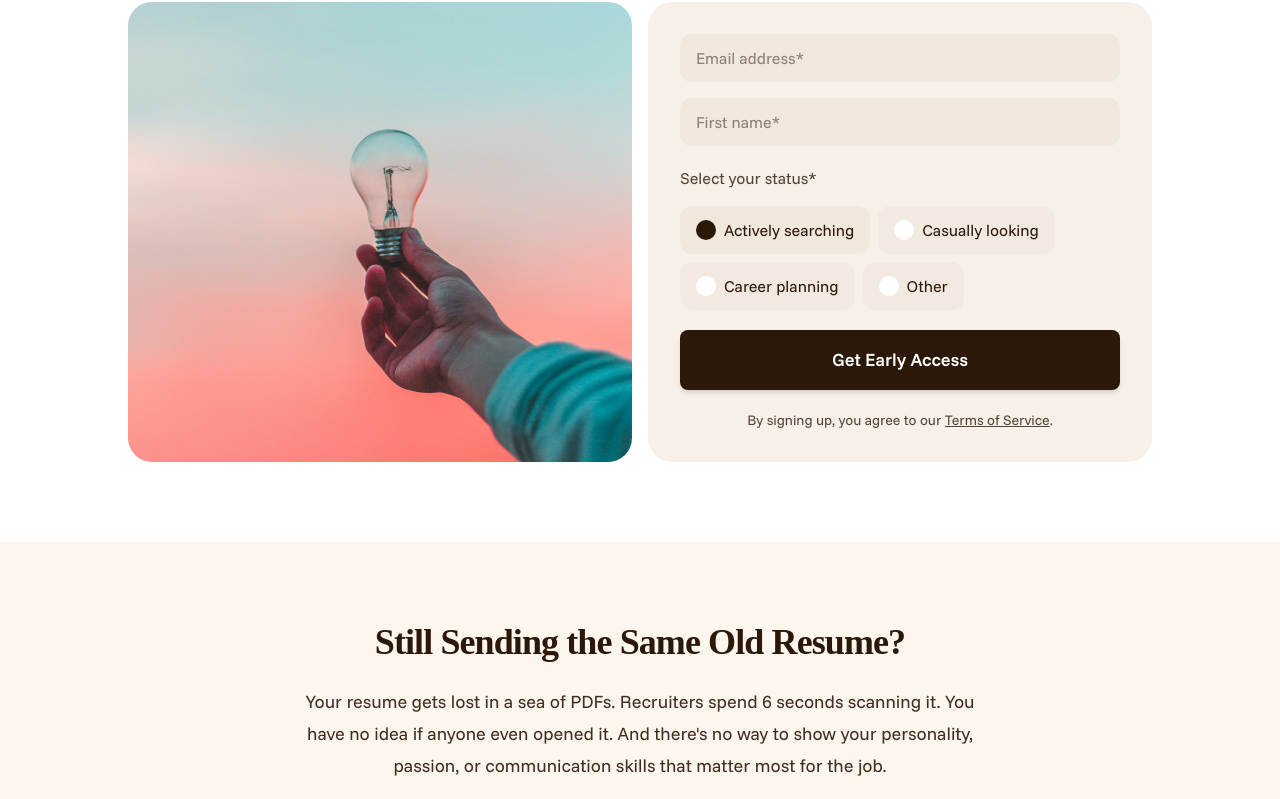
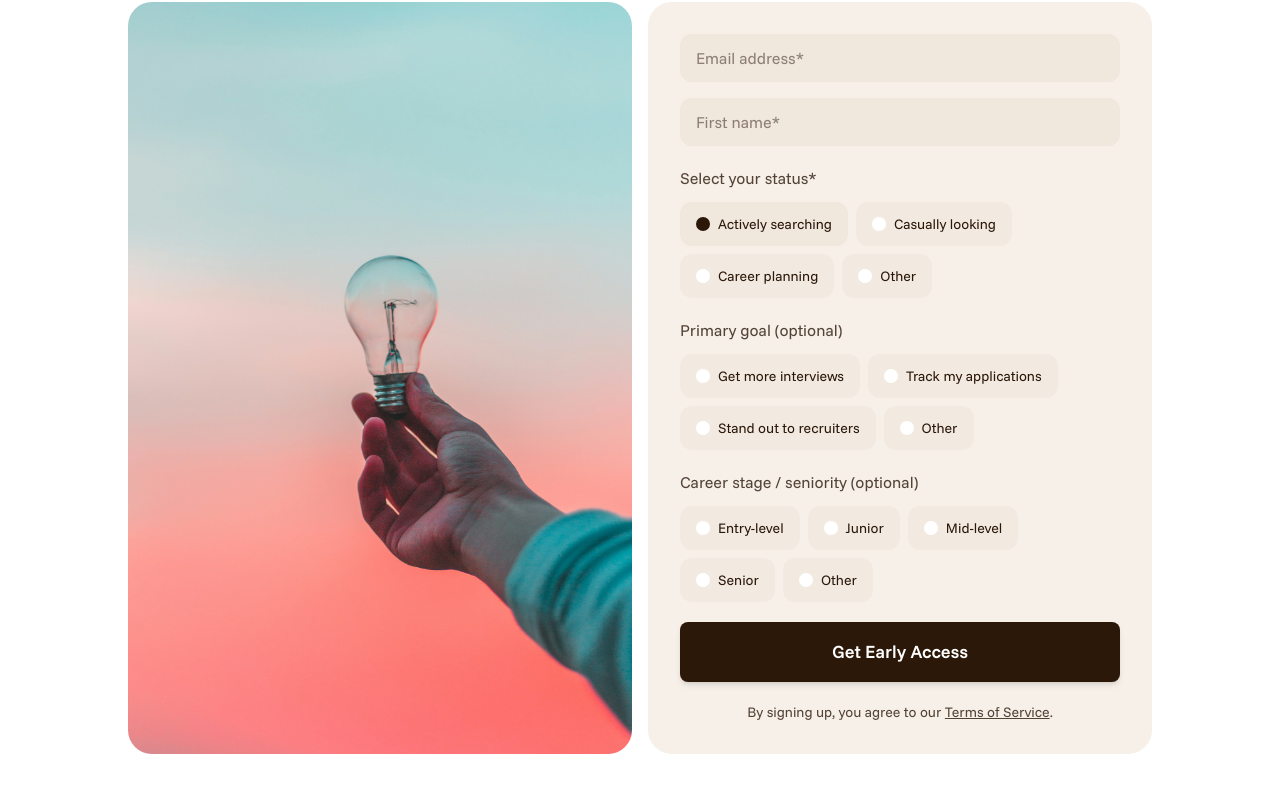
Before and after one commit to joan-gerard/my-hire-view, a Next.js app: page / in a window 1280 px wide. Shown: the part 1054-1853 px from the top of the page. Built offline with nearby package versions, Linux system fonts and the light colour scheme; no server answers; a web font is replaced by a local one.

Commit message:
Waitlist: add primary goal and career stage fields

```diff
--- a/app/api/waitlist/route.ts
+++ b/app/api/waitlist/route.ts
@@ -8,8 +8,32 @@ const JOB_SEARCH_STATUSES = [
   'Other',
 ] as const;
 
+const PRIMARY_GOALS = [
+  'Get more interviews',
+  'Track my applications',
+  'Stand out to recruiters',
+  'Network with recruiters',
+  'Other',
+] as const;
+
+const CAREER_STAGES = [
+  'Entry-level',
+  'Junior (1–3 years)',
+  'Mid-level (3–7 years)',
+  'Senior (7+ years)',
+  'Other',
+] as const;
+
 function isValidStatus(value: unknown): value is (typeof JOB_SEARCH_STATUSES)[number] {
   return typeof value === 'string' && JOB_SEARCH_STATUSES.includes(value as (typeof JOB_SEARCH_STATUSES)[number]);
+}
+
+function isValidPrimaryGoal(value: unknown): value is (typeof PRIMARY_GOALS)[number] {
+  return typeof value === 'string' && PRIMARY_GOALS.includes(value as (typeof PRIMARY_GOALS)[number]);
+}
+
+function isValidCareerStage(value: unknown): value is (typeof CAREER_STAGES)[number] {
+  return typeof value === 'string' && CAREER_STAGES.includes(value as (typeof CAREER_STAGES)[number]);
 }
 
 /**
@@ -22,6 +46,8 @@ export async function POST(request: NextRequest) {
     const email = typeof body?.email === 'string' ? body.email.trim() : '';
     const first_name = typeof body?.first_name === 'string' ? body.first_name.trim() : '';
     const job_search_status = isValidStatus(body?.job_search_status) ? body.job_search_status : null;
+    const primary_goal = isValidPrimaryGoal(body?.primary_goal) ? body.primary_goal : null;
+    const career_stage = isValidCareerStage(body?.career_stage) ? body.career_stage : null;
 
     if (!email) {
       return NextResponse.json({ error: 'Email is required' }, { status: 400 });
@@ -45,6 +71,8 @@ export async function POST(request: NextRequest) {
       email: email.toLowerCase(),
       first_name,
       job_search_status,
+      primary_goal,
+      career_stage,
     });
 
     if (error) {
--- a/components/public/EmailCaptureForm.tsx
+++ b/components/public/EmailCaptureForm.tsx
@@ -9,6 +9,21 @@ const JOB_SEARCH_OPTIONS = [
   { value: "Actively searching", label: "Actively searching" },
   { value: "Casually looking", label: "Casually looking" },
   { value: "Career planning", label: "Career planning" },
+  { value: "Other", label: "Other" },
+] as const;
+
+const PRIMARY_GOAL_OPTIONS = [
+  { value: "Get more interviews", label: "Get more interviews" },
+  { value: "Track my applications", label: "Track my applications" },
+  { value: "Stand out to recruiters", label: "Stand out to recruiters" },
+  { value: "Other", label: "Other" },
+] as const;
+
+const CAREER_STAGE_OPTIONS = [
+  { value: "Entry-level", label: "Entry-level" },
+  { value: "Junior", label: "Junior" },
+  { value: "Mid-level", label: "Mid-level" },
+  { value: "Senior", label: "Senior" },
   { value: "Other", label: "Other" },
 ] as const;
 
@@ -26,6 +41,8 @@ export default function EmailCaptureForm() {
   const [email, setEmail] = useState("");
   const [firstName, setFirstName] = useState("");
   const [jobSearchStatus, setJobSearchStatus] = useState("Actively searching");
+  const [primaryGoal, setPrimaryGoal] = useState("");
+  const [careerStage, setCareerStage] = useState("");
   const [status, setStatus] = useState<
     "idle" | "loading" | "success" | "error"
   >("idle");
@@ -44,6 +61,8 @@ export default function EmailCaptureForm() {
           email: email.trim(),
           first_name: firstName.trim(),
           job_search_status: jobSearchStatus,
+          primary_goal: primaryGoal.trim() || undefined,
+          career_stage: careerStage.trim() || undefined,
         }),
       });
 
@@ -61,6 +80,8 @@ export default function EmailCaptureForm() {
       setEmail("");
       setFirstName("");
       setJobSearchStatus("Actively searching");
+      setPrimaryGoal("");
+      setCareerStage("");
     } catch {
       setStatus("error");
       setErrorMessage("Something went wrong. Please try again.");
@@ -80,7 +101,7 @@ export default function EmailCaptureForm() {
       transition={transition}
     >
       <div className="w-full max-w-5xl text-center flex flex-col items-center gap-4">
-        <SectionBadge label="Early Sign" />
+        <SectionBadge label="Early Sign Up" />
         <h2 className="text-6xl font-light tracking-wide text-[var(--brand-primary)]">
           Be the first to stand out
         </h2>
@@ -104,6 +125,10 @@ export default function EmailCaptureForm() {
                 setFirstName={setFirstName}
                 jobSearchStatus={jobSearchStatus}
                 setJobSearchStatus={setJobSearchStatus}
+                primaryGoal={primaryGoal}
+                setPrimaryGoal={setPrimaryGoal}
+                careerStage={careerStage}
+                setCareerStage={setCareerStage}
                 errorMessage={errorMessage}
                 status={status}
               />
@@ -123,6 +148,10 @@ function SignupForm({
   setFirstName,
   jobSearchStatus,
   setJobSearchStatus,
+  primaryGoal,
+  setPrimaryGoal,
+  careerStage,
+  setCareerStage,
   errorMessage,
   status,
 }: {
@@ -133,6 +162,10 @@ function SignupForm({
   setFirstName: (firstName: string) => void;
   jobSearchStatus: string;
   setJobSearchStatus: (jobSearchStatus: string) => void;
+  primaryGoal: string;
+  setPrimaryGoal: (value: string) => void;
+  careerStage: string;
+  setCareerStage: (value: string) => void;
   errorMessage: string;
   status: "idle" | "loading" | "success" | "error";
 }) {
@@ -167,33 +200,15 @@ function SignupForm({
           />
         </FormField>
       </div>
-      <FormField
-        id="waitlist-status"
-        label="Current job search status (required)"
-      >
-        <fieldset
-          id="waitlist-status"
-          className="flex flex-wrap gap-2"
-          aria-label="Current job search status (required)"
-        >
-          <legend className="sr-only">Select your status (required)</legend>
-          <p className="w-full text-base text-[var(--foreground)]/80 mb-2 text-start">
-            Select your status*
-          </p>
-          {JOB_SEARCH_OPTIONS.map((opt, index) => (
-            <StatusRadioOption
-              key={opt.value}
-              id={`waitlist-status-${opt.value}`}
-              value={opt.value}
-              label={opt.label}
-              checked={jobSearchStatus === opt.value}
-              disabled={isDisabled}
-              onSelect={setJobSearchStatus}
-              required={index === 0}
-            />
-          ))}
-        </fieldset>
-      </FormField>
+      <WaitlistRadioFieldsets
+        jobSearchStatus={jobSearchStatus}
+        setJobSearchStatus={setJobSearchStatus}
+        primaryGoal={primaryGoal}
+        setPrimaryGoal={setPrimaryGoal}
+        careerStage={careerStage}
+        setCareerStage={setCareerStage}
+        disabled={isDisabled}
+      />
       {errorMessage && (
         <p className="text-sm text-red-600" role="alert">
           {errorMessage}
@@ -217,6 +232,100 @@ function SignupForm({
         .
       </p>
     </form>
+  );
+}
+
+function WaitlistRadioFieldsets({
+  jobSearchStatus,
+  setJobSearchStatus,
+  primaryGoal,
+  setPrimaryGoal,
+  careerStage,
+  setCareerStage,
+  disabled,
+}: {
+  jobSearchStatus: string;
+  setJobSearchStatus: (value: string) => void;
+  primaryGoal: string;
+  setPrimaryGoal: (value: string) => void;
+  careerStage: string;
+  setCareerStage: (value: string) => void;
+  disabled: boolean;
+}) {
+  return (
+    <>
+      <RadioFieldset
+        id="waitlist-status"
+        label="Current job search status (required)"
+        description="Select your status*"
+        options={JOB_SEARCH_OPTIONS}
+        value={jobSearchStatus}
+        onSelect={setJobSearchStatus}
+        disabled={disabled}
+        required
+      />
+      <RadioFieldset
+        id="waitlist-primary-goal"
+        label="Primary goal (optional)"
+        options={PRIMARY_GOAL_OPTIONS}
+        value={primaryGoal}
+        onSelect={setPrimaryGoal}
+        disabled={disabled}
+      />
+      <RadioFieldset
+        id="waitlist-career-stage"
+        label="Career stage / seniority (optional)"
+        options={CAREER_STAGE_OPTIONS}
+        value={careerStage}
+        onSelect={setCareerStage}
+        disabled={disabled}
+      />
+    </>
+  );
+}
+
+/** Reusable single-select radio group for waitlist form (status, primary goal, career stage). */
+function RadioFieldset({
+  id,
+  label,
+  description,
+  options,
+  value,
+  onSelect,
+  disabled,
+  required = false,
+}: {
+  id: string;
+  label: string;
+  description?: string;
+  options: readonly { value: string; label: string }[];
+  value: string;
+  onSelect: (value: string) => void;
+  disabled: boolean;
+  required?: boolean;
+}) {
+  const visibleText = description ?? label;
+  return (
+    <FormField id={id} label={label}>
+      <fieldset id={id} className="flex flex-wrap gap-2" aria-label={label}>
+        <legend className="sr-only">{label}</legend>
+        <p className="w-full text-base text-[var(--foreground)]/80 mb-1 text-start">
+          {visibleText}
+        </p>
+        {options.map((opt, index) => (
+          <StatusRadioOption
+            key={opt.value}
+            id={`${id}-${opt.value}`}
+            value={opt.value}
+            label={opt.label}
+            checked={value === opt.value}
+            disabled={disabled}
+            onSelect={onSelect}
+            required={required && index === 0}
+          />
+        ))}
+      </fieldset>
+    </FormField>
   );
 }
 
@@ -247,7 +356,7 @@ function StatusRadioOption({
       } ${disabled ? "cursor-not-allowed opacity-70" : ""}`}
     >
       <span
-        className={`flex h-5 w-5 shrink-0 items-center justify-center rounded-full transition-colors duration-500 ease-in-out ${
+        className={`flex h-3.5 w-3.5 shrink-0 items-center justify-center rounded-full transition-colors duration-500 ease-in-out ${
           checked ? "border-0 bg-[var(--brand-primary)]" : "border-0 bg-white"
         }`}
         aria-hidden
@@ -265,7 +374,7 @@ function StatusRadioOption({
         required={required}
         className="sr-only"
       />
-      <span className="text-[var(--foreground)]">{label}</span>
+      <span className="text-[var(--foreground)] text-sm">{label}</span>
     </label>
   );
 }
```
Also changed, not shown: 1 other file (tests, documents, lock files or other folders).
